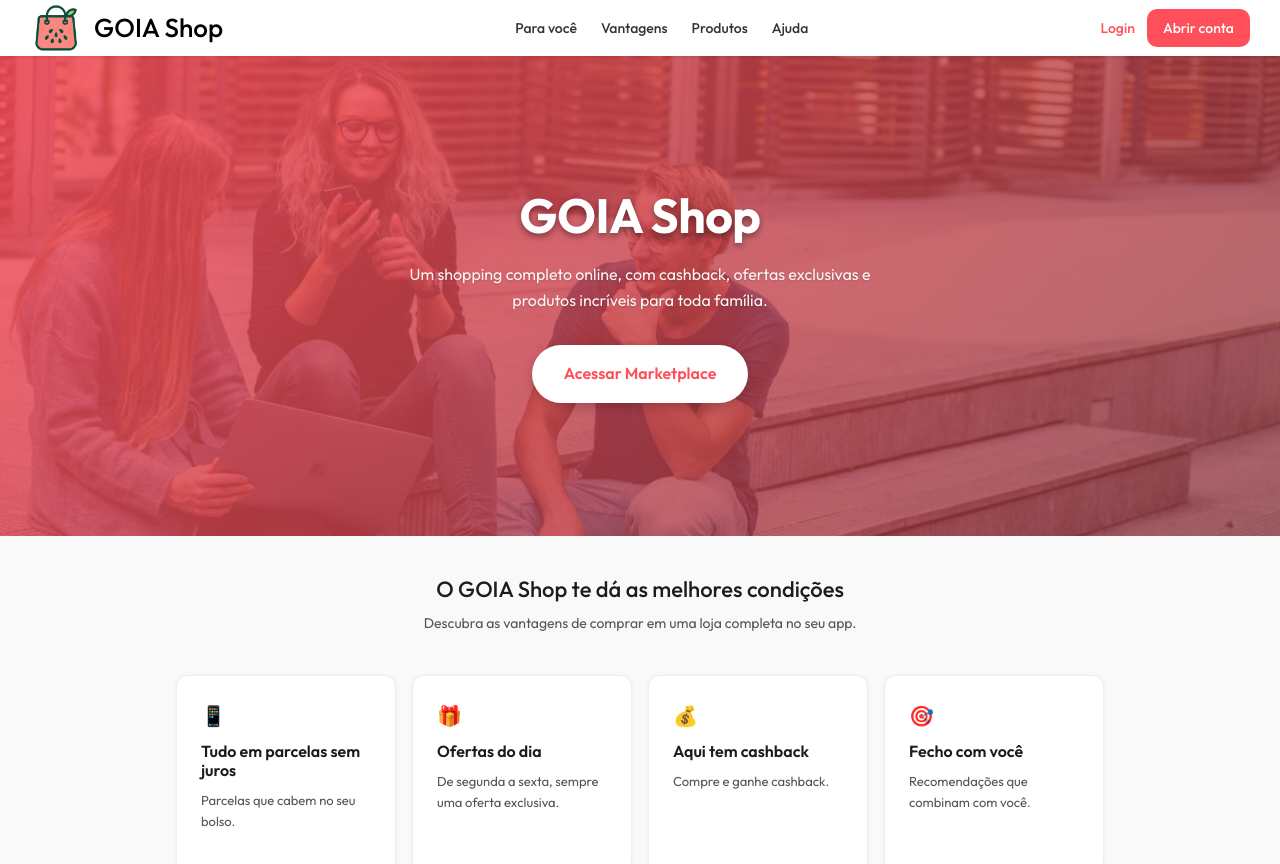
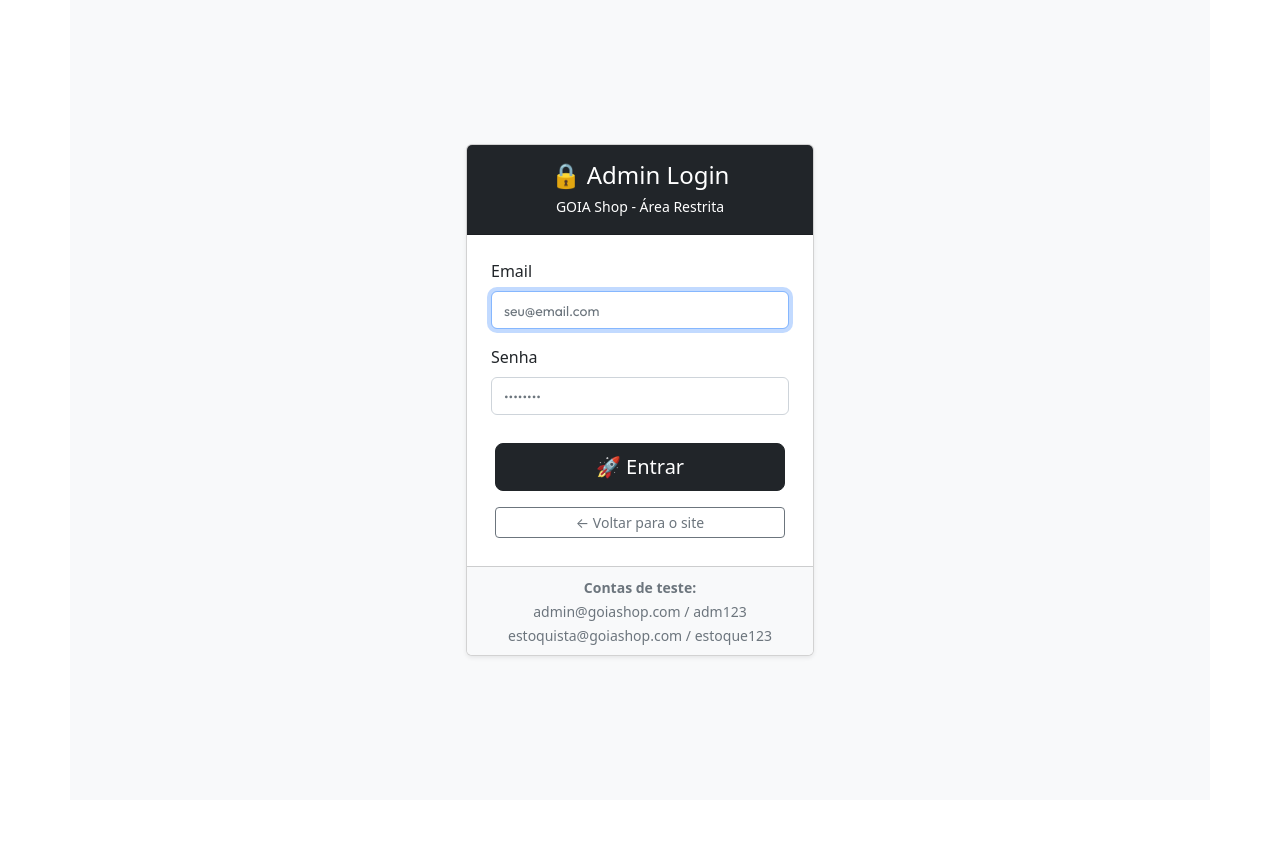
Before and after one commit to MarceloAfonso-dev/goia-shop, a React (Create React App) app in the folder frontend/: page /admin in a window 1280 px wide. Before the commit this address led to /. Shown: the top 864 px of the page. After the commit the page ends 800 px from the top, so only its background shows below. Built offline with nearby package versions, Linux system fonts and the light colour scheme; no server answers; the HTML template or start-up script is replaced by a standard one.

Commit message:
fix: login de backoffice isolado de cliente

```diff
--- a/frontend/src/App.js
+++ b/frontend/src/App.js
@@ -3,6 +3,7 @@
 import 'bootstrap/dist/css/bootstrap.min.css';
 import LandingPage from './components/LandingPage';
 import AuthPage from './components/AuthPage';
+import AdminLogin from './components/AdminLogin';
 import Dashboard from './components/Dashboard';
 import MyAccountPage from './components/MyAccountPage';
 import PublicProductGrid from './components/PublicProductGrid';
@@ -13,7 +14,7 @@
 import { CartProvider } from './hooks/useCart';
 
 function App() {
-  const { user, loading, login, logout } = useAuth();
+  const { user, loading, login, logout, isBackofficeUser, isClienteUser, getUserType } = useAuth();
 
   if (loading) {
     return (
@@ -44,20 +45,51 @@
           {/* Rota principal - Landing Page */}
           <Route path="/" element={<LandingPage />} />
 
-          {/* Rota de autenticação (login/cadastro) */}
-          <Route path="/login" element={<AuthPage onLoginSuccess={handleLoginSuccess} />} />
+          {/* Rota de autenticação (login/cadastro) - apenas para clientes */}
+          <Route path="/login" element={
+            isBackofficeUser() ? (
+              <Navigate to="/dashboard" replace />
+            ) : (
+              <AuthPage onLoginSuccess={handleLoginSuccess} />
+            )
+          } />
+
+          {/* Rota de login administrativo - apenas para backoffice */}
+          <Route path="/admin" element={
+            isClienteUser() ? (
+              <Navigate to="/" replace />
+            ) : isBackofficeUser() ? (
+              <Navigate to="/dashboard" replace />
+            ) : (
+              <AdminLogin />
+            )
+          } />
 
           {/* Rotas do e-commerce público */}
           <Route path="/produtos" element={<PublicProductGrid />} />
           <Route path="/produto/:id" element={<ProductDetailPage />} />
-          <Route path="/carrinho" element={<CartPage />} />
-          <Route path="/checkout" element={<CheckoutPage />} />
+          <Route path="/carrinho" element={
+            isBackofficeUser() ? (
+              <Navigate to="/dashboard" replace />
+            ) : (
+              <CartPage />
+            )
+          } />
+          <Route path="/checkout" element={
+            isBackofficeUser() ? (
+              <Navigate to="/dashboard" replace />
+            ) : (
+              <CheckoutPage />
+            )
+          } />
 
-          {/* Rota da área do usuário */}
+          {/* Rota da área do usuário - apenas para clientes */}
           <Route
             path="/minha-conta"
             element={
-              user && user.grupo !== 'ADMIN' ? (
+              isBackofficeUser() ? (
+                <Navigate to="/dashboard" replace />
+              ) : user && isClienteUser() ? (
                 <MyAccountPage />
               ) : (
                 <Navigate to="/login" replace />
@@ -65,29 +97,21 @@
             }
           />
 
-          {/* Rota do dashboard (protegida) */}
+          {/* Rota do dashboard (protegida - apenas backoffice) */}
           <Route
             path="/dashboard"
             element={
-              user ? (
+              user && isBackofficeUser() ? (
                 <Dashboard user={user} onLogout={handleLogout} />
+              ) : user && isClienteUser() ? (
+                <Navigate to="/" replace />
               ) : (
-                <Navigate to="/login" replace />
+                <Navigate to="/admin" replace />
               )
             }
           />
 
-          {/* Redirect para dashboard se já logado, senão para landing */}
-          <Route
-            path="/admin"
-            element={
-              user ? (
-                <Navigate to="/dashboard" replace />
-              ) : (
-                <Navigate to="/" replace />
-              )
-            }
-          />
+
 
           {/* Rota catch-all - redireciona para landing */}
           <Route path="*" element={<Navigate to="/" replace />} />
--- /dev/null
+++ b/frontend/src/components/AdminLogin.js
@@ -0,0 +1,150 @@
+import React, { useState } from 'react';
+import { useNavigate } from 'react-router-dom';
+import { Container, Row, Col, Card, Form, Button, Alert } from 'react-bootstrap';
+import api from '../utils/api';
+
+const AdminLogin = () => {
+    const navigate = useNavigate();
+    const [formData, setFormData] = useState({
+        email: '',
+        senha: ''
+    });
+    const [loading, setLoading] = useState(false);
+    const [error, setError] = useState('');
+
+    const handleChange = (e) => {
+        setFormData({
+            ...formData,
+            [e.target.name]: e.target.value
+        });
+    };
+
+    const handleSubmit = async (e) => {
+        e.preventDefault();
+        setLoading(true);
+        setError('');
+
+        try {
+            // Verificar se há cliente logado
+            const existingUser = localStorage.getItem('user');
+            const existingUserType = localStorage.getItem('userType');
+
+            if (existingUser && existingUserType === 'cliente') {
+                const userData = JSON.parse(existingUser);
+                if (userData.grupo === 'CLIENTE' || !userData.grupo) {
+                    setError('Há um cliente logado. Faça logout do cliente primeiro para acessar o backoffice.');
+                    setLoading(false);
+                    return;
+                }
+            }
+
+            const response = await api.post('/auth/login', formData);
+
+            if (response.data.success) {
+                const user = response.data.user;
+
+                // Verificar se é admin ou estoquista
+                if (user.grupo === 'ADMIN' || user.grupo === 'ESTOQUISTA') {
+                    // Limpar qualquer sessão anterior completamente
+                    localStorage.clear();
+
+                    // Salvar dados do backoffice com tipo específico
+                    localStorage.setItem('token', response.data.token);
+                    localStorage.setItem('user', JSON.stringify(user));
+                    localStorage.setItem('userType', 'backoffice');
+
+                    // Redirecionar para o dashboard
+                    window.location.href = '/dashboard';
+                } else {
+                    setError('Acesso negado. Área restrita para funcionários (ADMIN/ESTOQUISTA).');
+                }
+            } else {
+                setError(response.data.message || 'Credenciais inválidas');
+            }
+        } catch (err) {
+            console.error('Erro no login admin:', err);
+            if (err.response?.status === 401) {
+                setError('Email ou senha incorretos');
+            } else if (err.code === 'ECONNREFUSED') {
+                setError('Servidor offline. Verifique se o backend está rodando.');
+            } else {
+                setError('Erro de conexão com o servidor');
+            }
+        } finally {
+            setLoading(false);
+        }
+    };
+
+    return (
+        <Container className="d-flex align-items-center justify-content-center" style={{ minHeight: '100vh', backgroundColor: '#f8f9fa' }}>
+            <Row className="w-100">
+                <Col md={6} lg={4} className="mx-auto">
+                    <Card className="shadow-sm">
+                        <Card.Header className="bg-dark text-white text-center py-3">
+                            <h4 className="mb-1">🔒 Admin Login</h4>
+                            <small>GOIA Shop - Área Restrita</small>
+                        </Card.Header>
+                        <Card.Body className="p-4">
+                            {error && <Alert variant="danger" className="mb-3">{error}</Alert>}
+
+                            <Form onSubmit={handleSubmit}>
+                                <Form.Group className="mb-3">
+                                    <Form.Label>Email</Form.Label>
+                                    <Form.Control
+                                        type="email"
+                                        name="email"
+                                        value={formData.email}
+                                        onChange={handleChange}
+                                        placeholder="seu@email.com"
+                                        required
+                                        autoFocus
+                                    />
+                                </Form.Group>
+
+                                <Form.Group className="mb-4">
+                                    <Form.Label>Senha</Form.Label>
+                                    <Form.Control
+                                        type="password"
+                                        name="senha"
+                                        value={formData.senha}
+                                        onChange={handleChange}
+                                        placeholder="••••••••"
+                                        required
+                                    />
+                                </Form.Group>
+
+                                <div className="d-grid gap-2">
+                                    <Button
+                                        variant="dark"
+                                        type="submit"
+                                        disabled={loading}
+                                        size="lg"
+                                    >
+                                        {loading ? '🔄 Autenticando...' : '🚀 Entrar'}
+                                    </Button>
+
+                                    <Button
+                                        variant="outline-secondary"
+                                        onClick={() => navigate('/')}
+                                        size="sm"
+                                    >
+                                        ← Voltar para o site
+                                    </Button>
+                                </div>
+                            </Form>
+                        </Card.Body>
+                        <Card.Footer className="text-center bg-light">
+                            <small className="text-muted">
+                                <strong>Contas de teste:</strong><br/>
+                                admin@goiashop.com / adm123<br/>
+                                estoquista@goiashop.com / estoque123
+                            </small>
+                        </Card.Footer>
+                    </Card>
+                </Col>
+            </Row>
+        </Container>
+    );
+};
+
+export default AdminLogin;
--- a/frontend/src/components/LandingPage.js
+++ b/frontend/src/components/LandingPage.js
@@ -173,6 +173,11 @@
             Login
           </button>
           <button className="btn-cta">Abrir conta</button>
+          <small style={{marginLeft: '10px'}}>
+            <a href="/admin" style={{color: '#666', fontSize: '12px', textDecoration: 'none'}}>
+              Admin
+            </a>
+          </small>
         </div>
       </header>
 
--- a/frontend/src/hooks/useAuth.js
+++ b/frontend/src/hooks/useAuth.js
@@ -8,8 +8,9 @@
         // Verificar se há usuário logado no localStorage
         const savedUser = localStorage.getItem('user');
         const token = localStorage.getItem('token');
+        const userType = localStorage.getItem('userType');
 
-        console.log('useAuth - verificando localStorage:', { savedUser: !!savedUser, token: !!token });
+        console.log('useAuth - verificando localStorage:', { savedUser: !!savedUser, token: !!token, userType });
 
         if (savedUser && token) {
             try {
@@ -20,6 +21,7 @@
                 console.error('Erro ao parsear dados do usuário:', e);
                 localStorage.removeItem('user');
                 localStorage.removeItem('token');
+                localStorage.removeItem('userType');
             }
         }
 
@@ -38,6 +40,7 @@
         setUser(null);
         localStorage.removeItem('token');
         localStorage.removeItem('user');
+        localStorage.removeItem('userType');
     };
 
     const isAuthenticated = () => {
@@ -54,6 +57,18 @@
         return user?.grupo === 'ESTOQUISTA';
     };
 
+    const isBackofficeUser = () => {
+        return user?.grupo === 'ADMIN' || user?.grupo === 'ESTOQUISTA';
+    };
+
+    const isClienteUser = () => {
+        return user?.grupo === 'CLIENTE' || (!user?.grupo && user);
+    };
+
+    const getUserType = () => {
+        return localStorage.getItem('userType');
+    };
+
     return {
         user,
         loading,
@@ -61,6 +76,9 @@
         logout,
         isAuthenticated,
         isAdmin,
-        isEstoquista
+        isEstoquista,
+        isBackofficeUser,
+        isClienteUser,
+        getUserType
     };
 };
```
Also changed, not shown: frontend/src/components/AuthPage.js (+18 -1 lines), 1 other file (tests, documents, lock files or other folders).
